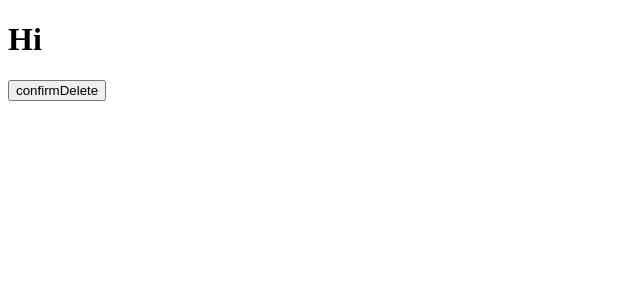
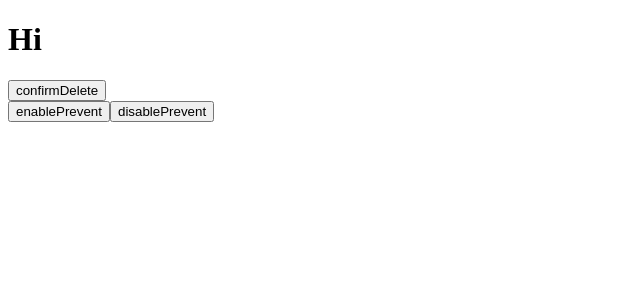
Before and after one commit to jaeuk2274/react-hook-study, a React (Create React App) app: page / in a window 1280 px wide. Shown: the top 300 px of the page, without its empty margins (0-640 px from the left). Built offline with nearby package versions, Linux system fonts and the light colour scheme.

Commit message:
Create usePreventLeave

```diff
--- a/src/App2.js
+++ b/src/App2.js
@@ -3,8 +3,7 @@
 import { useTitle } from "./useTitle";
 import { useClick } from "./useClick";
 import { useConfirm } from "./useConfirm";
-
-
+import { usePreventLeave } from "./usePreventLeave";
 
 
 export const App2 = () => {
@@ -21,10 +20,16 @@
   const cancelAction = () => console.log("cancelAction~!!");
   const confirmDelete = useConfirm("Are you sure?", confirmAction, cancelAction);
 
+  //usePreventLeave
+  const {enablePrevent, disablePrevent} = usePreventLeave();
+
   return (
     <div className="App2">
         <h1 ref={title}>Hi</h1>
         <button onClick={confirmDelete}> confirmDelete </button>
+        <br />
+        <button onClick={enablePrevent}> enablePrevent </button>
+        <button onClick={disablePrevent}> disablePrevent </button>
     </div>
   );
 }
--- /dev/null
+++ b/src/usePreventLeave.js
@@ -0,0 +1,10 @@
+export const usePreventLeave = () => {
+    const listener = event => {
+      event.preventDefault();
+      event.returnValue = "";
+    }
+    const enablePrevent = () => window.addEventListener("beforeunload", listener);
+    const disablePrevent = () => window.removeEventListener("beforeunload", listener);
+
+    return {enablePrevent, disablePrevent};
+  }
```
Also changed, not shown: 1 other file (tests, documents, lock files or other folders).
